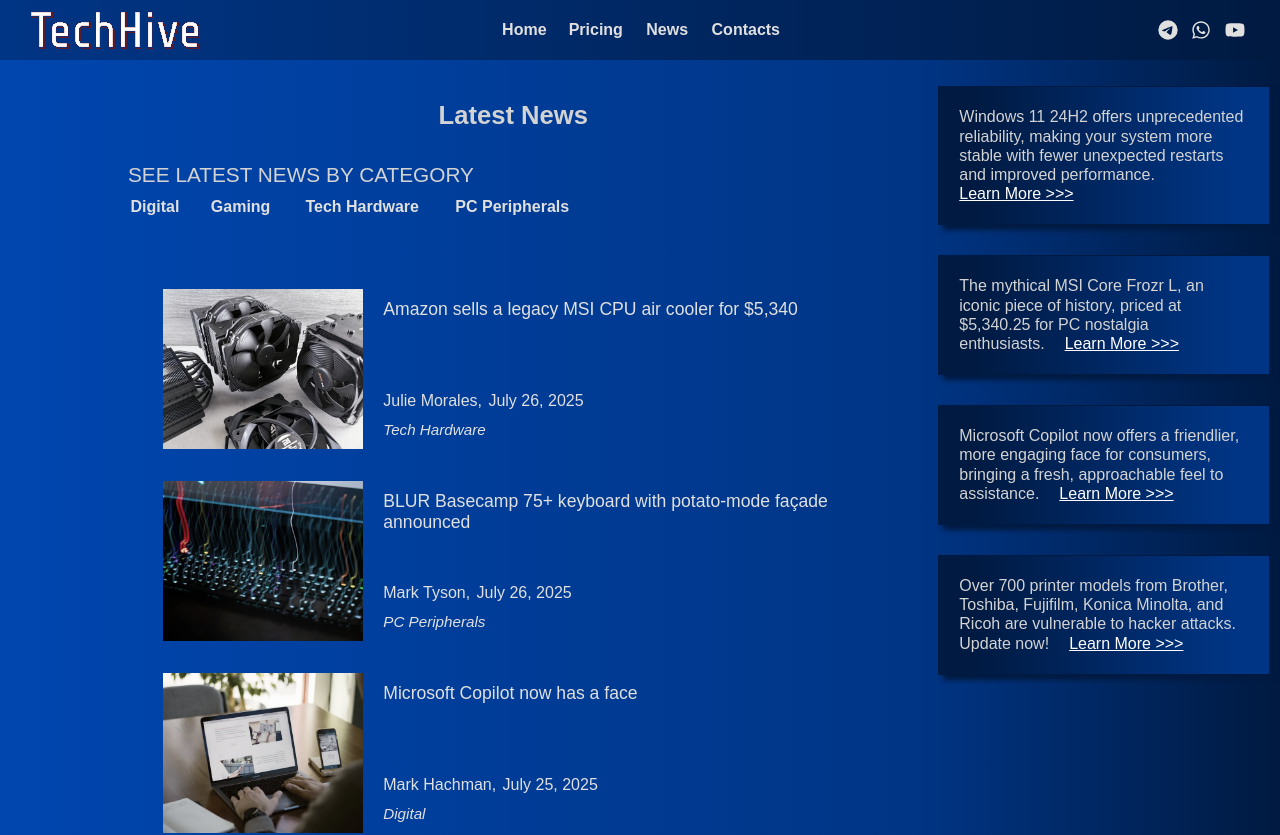
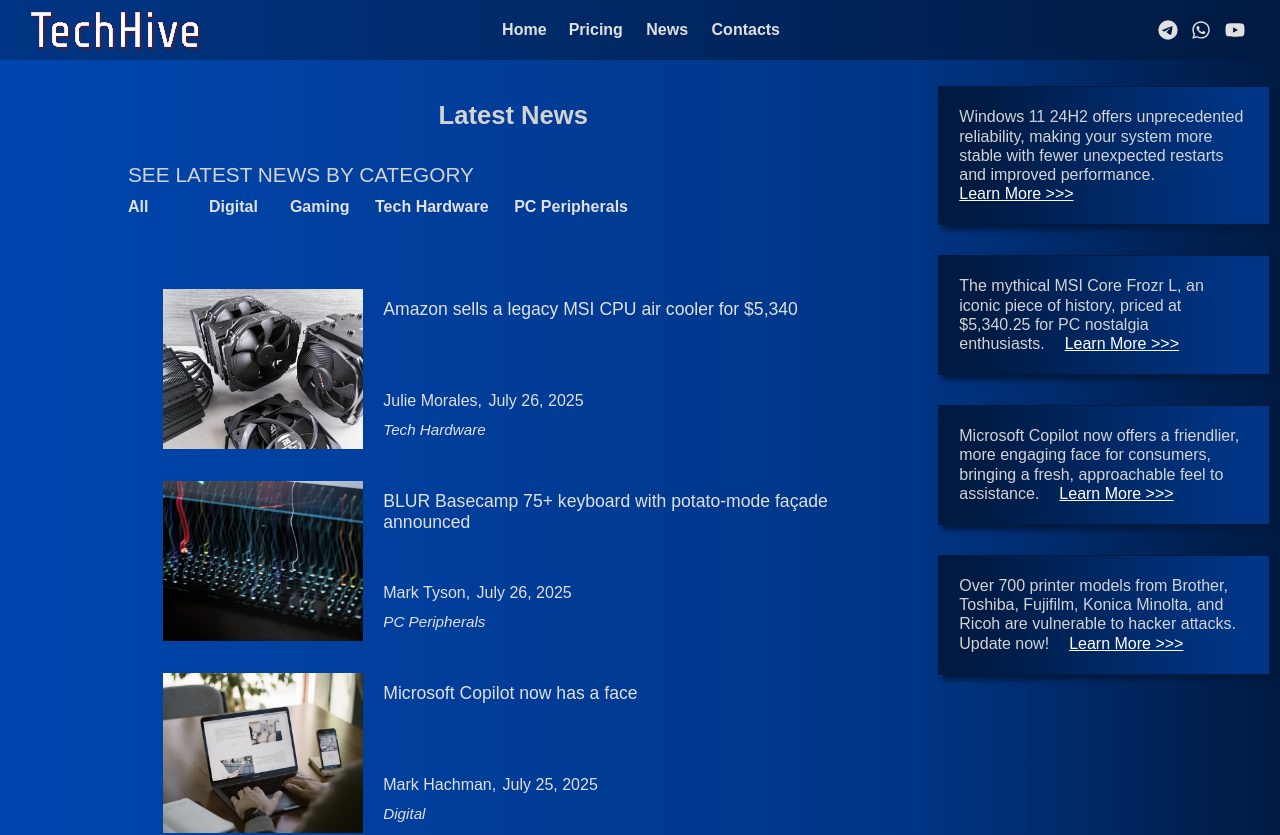
Before and after one commit to Alex-B012/techHive2, a React (Create React App) app: page /news in a window 1280 px wide. Shown: the top 835 px of the page. Built offline with nearby package versions, Linux system fonts and the light colour scheme; a web font is replaced by a local one.

Commit message:
newsCat navigation - in progress v2

```diff
--- a/src/data/data.ts
+++ b/src/data/data.ts
@@ -56,10 +56,11 @@
   { id: 3, name: "Category", link: "/pricing/:categoryId" },
   { id: 4, name: "Product", link: "/pricing/:categoryId/:productId" },
   { id: 5, name: "NewsList", link: "/news" },
-  { id: 6, name: "NewsCategoriesPage", link: "/news/:newcategory/:newsId" },
-  { id: 6, name: "NewsPage", link: "/news/:newsId" },
-  { id: 7, name: "Contacts", link: "/contacts" },
-  { id: 8, name: "Careers", link: "/careers" },
-  { id: 9, name: "Our Team", link: "/team" },
+  { id: 6, name: "NewsCategoriesPage", link: "/news/:newsCategory" },
+  { id: 7, name: "NewsPage", link: "/news/:newcategory/:newsId" },
+  { id: 8, name: "NewsPage", link: "/news/:newsId" },
+  { id: 9, name: "Contacts", link: "/contacts" },
+  { id: 10, name: "Careers", link: "/careers" },
+  { id: 11, name: "Our Team", link: "/team" },
   { id: 100, name: "NotFound", link: "*" },
 ]
--- a/src/data/news.ts
+++ b/src/data/news.ts
@@ -23,6 +23,7 @@
 }
 
 export const newsCategories_info = {
+   all: { name: "All", url: "news" },
    digital: { name: "Digital", url: "digital" },
    gaming: { name: "Gaming", url: "gaming" },
    tech_hardware: { name: "Tech Hardware", url: "tech-hardware" },
--- a/src/pages/NewsCategoryPage/NewsCategoryPage.tsx
+++ b/src/pages/NewsCategoryPage/NewsCategoryPage.tsx
@@ -54,7 +54,6 @@
       if (newsCategory) {
          fetchNews();
          let result = getNewsCategoryName({ categoryUrl: newsCategory, categoriesArr: newsCategories_info })
-         console.log("result", result)
          setNewsCategoryName(result)
 
       }
@@ -68,6 +67,8 @@
             {newsCategoryName && <NewsCategoryBtns
                title={newsCategoryName || ''}
                existing_categories={newsCategories_info}
+               allCategories={true}
+               showAll={true}
             />}
 
             {loading && <div>Loading...</div>}
--- a/src/pages/NewsList/NewsListArea/NewsListArea.tsx
+++ b/src/pages/NewsList/NewsListArea/NewsListArea.tsx
@@ -12,16 +12,14 @@
    intro: NewsPageIntro;
 }
 
-function chooseNewsCategory(name: string) {
-   console.log("chooseNewsCategory - start")
-}
-
 function NewsListArea({ intro }: NewsListAreaProp) {
    return (
       <div className="newsListArea__container">
          <NewsCategoryBtns
             title={newsPage_intro.categoryBtnTitle}
             existing_categories={newsCategories_info}
+            allCategories={false}
+            showAll={false}
          />
          <NewCategoryCards data={news_data} />
       </div>
--- a/src/pages/NewsList/components/NewsCategoryBtn/NewsCategoryBtn.tsx
+++ b/src/pages/NewsList/components/NewsCategoryBtn/NewsCategoryBtn.tsx
@@ -1,19 +1,25 @@
 import { Link } from 'react-router-dom';
-import './newsCategoryBtn.css'
+import './newsCategoryBtn.css';
 import { NewsCategory } from '../../../../types/news';
 
 interface NewsCategoryBtnProp {
    newsCat_data: NewsCategory;
+   addAllCategories: boolean;
 }
 
-function NewsCategoryBtn({ newsCat_data }: NewsCategoryBtnProp) {
+function NewsCategoryBtn({ newsCat_data, addAllCategories }: NewsCategoryBtnProp) {
+   const path = addAllCategories ? '/news' : `/news/${newsCat_data.url}`;
+
    return (
-      <Link className='newsCategoryBtn__link' to={`/news/${newsCat_data.url}`}>
-         <button className='newsCategoryBtn__btn'>
+      < Link
+         className="newsCategoryBtn__link"
+         to={path}
+      >
+         <span className="newsCategoryBtn__btn">
             {newsCat_data.name}
-         </button>
-      </Link>
-   )
+         </span>
+      </ Link >
+   );
 }
 
-export default NewsCategoryBtn
+export default NewsCategoryBtn;
--- a/src/pages/NewsList/components/NewsCategoryBtn/newsCategoryBtn.css
+++ b/src/pages/NewsList/components/NewsCategoryBtn/newsCategoryBtn.css
@@ -1,8 +1,10 @@
 .newsCategoryBtn__link {
    max-width: auto;
-   display: grid;
+   display: flex;
+   flex-basis: calc(100%/5.1);
    text-decoration: none;
    transition: all 2s;
+   white-space: nowrap;
 }
 
 .newsCategoryBtn__link:hover {
--- a/src/pages/NewsList/components/NewsCategoryBtns/NewsCategoryBtns.tsx
+++ b/src/pages/NewsList/components/NewsCategoryBtns/NewsCategoryBtns.tsx
@@ -1,24 +1,56 @@
-import { NewsCategoriesInfo, NewsCategoryBtnInfo } from "../../../../types/news";
+import { useParams } from "react-router-dom";
+import { NewsCategoriesInfo } from "../../../../types/news";
 import NewsCategoryBtn from "../NewsCategoryBtn/NewsCategoryBtn";
-import "./newsCategoryBtns.css"
+import "./newsCategoryBtns.css";
 
 interface NewsCategoryBtnsProp {
    title: string;
    existing_categories: NewsCategoriesInfo;
+   allCategories: boolean;
+   showAll: boolean;
 }
 
-function NewsCategoryBtns({ title, existing_categories }: NewsCategoryBtnsProp) {
+function NewsCategoryBtns({
+   title,
+   existing_categories,
+   allCategories = false,
+   showAll = false,
+}: NewsCategoryBtnsProp) {
+
+   const { newsCategory } = useParams<{
+      newsCategory: string;
+   }>();
+
    return (
       <div className="newsCategoryBtns__container">
          <h2 className="newsCategoryBtns__title">{title}</h2>
          {existing_categories && (
             <div className="newsListCategotyBtns__btnsList">
-               {Object.entries(existing_categories).map(([key, category]) => (
-                  <NewsCategoryBtn key={key} newsCat_data={category} />
-               ))}
-            </div>)}
+               {Object.entries(existing_categories).map(([key, category]) => {
+                  return (
+                     key !== "all" && showAll === false ? (
+                        <NewsCategoryBtn
+                           key={key}
+                           newsCat_data={category}
+                           addAllCategories={false}
+                        />
+                     ) : showAll === true && key === "all" ? (
+                        <NewsCategoryBtn
+                           key={key}
+                           newsCat_data={category}
+                           addAllCategories={true}
+                        />
+                     ) : category.url === newsCategory ? ("") : (<NewsCategoryBtn
+                        key={key}
+                        newsCat_data={category}
+                        addAllCategories={false}
+                     />)
+                  )
+               })}
+            </div>
+         )}
       </div>
-   )
+   );
 }
 
-export default NewsCategoryBtns
+export default NewsCategoryBtns;
--- a/src/pages/NewsList/components/NewsCategoryBtns/newsCategoryBtns.css
+++ b/src/pages/NewsList/components/NewsCategoryBtns/newsCategoryBtns.css
@@ -15,6 +15,13 @@
    align-items: start;
    column-gap: 2vw;
 }
+
+.newsListCategotyBtns__btnsList {
+   max-width: 500px;
+   display: flex;
+   flex-direction: row;
+}
+
 
 
 @media screen and (max-width: 1200px) {
--- a/src/utils/newsFuncs.ts
+++ b/src/utils/newsFuncs.ts
@@ -34,8 +34,6 @@
 export function getNewsCategoryName({ categoryUrl, categoriesArr }: getNewsCategoryNameProp): string | null {
    for (const key in categoriesArr) {
       const category = categoriesArr[key];
-      console.log("categoryUrl", categoryUrl)
-      console.log("categoriesArr", categoriesArr)
       if (category.url === categoryUrl) return category.name;
    }
    return null;
```
